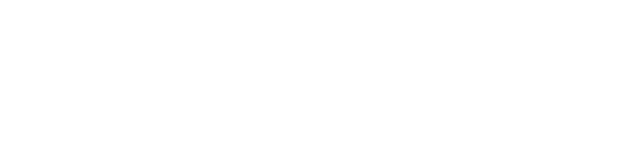
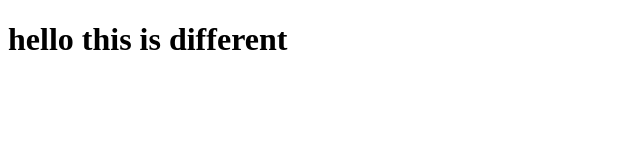
Before and after one commit to shubham20205156/git, a plain HTML site: page about.html in a window 1280 px wide. Shown: the whole page, without its empty margins (0-640 px from the left). Drawn offline with Linux system fonts and the light colour scheme.

Commit message:
changes done

```diff
--- a/about.html
+++ b/about.html
@@ -6,6 +6,6 @@
     <title>about</title>
 </head>
 <body>
-
+    <h1>hello this is different</h1>
 </body>
 </html>
```
